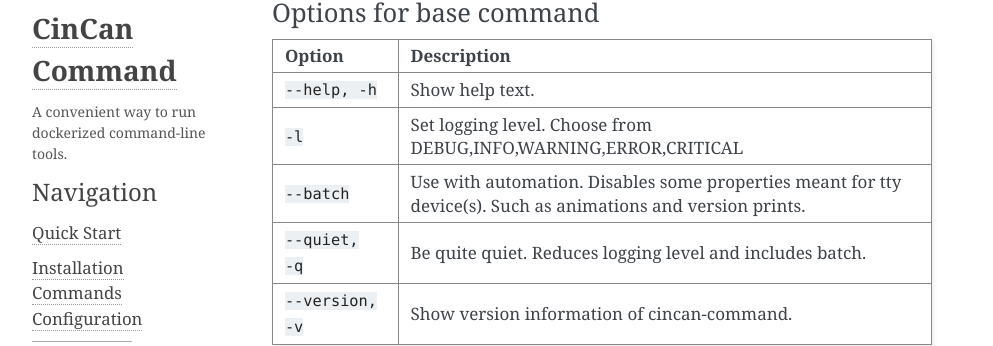
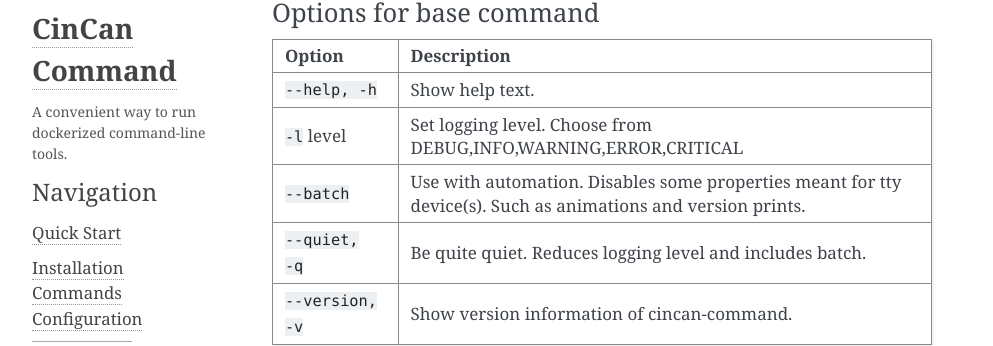
Before and after one commit to cincanproject/cincan-command, a Sphinx documentation site: the page built from docs/commands/cincan_base.rst, in a window 1280 px wide. Shown: the part 108-454 px from the top of the page, without its empty margins (148-1141 px from the left). Built offline with Sphinx 7.4.7, drawn with Linux system fonts in a browser that asks for light colours.

Commit message:
docs: placeholder for logging value

```diff
--- a/docs/commands/cincan_base.rst
+++ b/docs/commands/cincan_base.rst
@@ -12,7 +12,7 @@
 +==================================+==================================================================+
 | ``--help, -h``                   | Show help text.                                                  |
 +----------------------------------+------------------------------------------------------------------+
-| ``-l``                           | Set logging level. Choose from DEBUG,INFO,WARNING,ERROR,CRITICAL |
+| ``-l`` level                     | Set logging level. Choose from DEBUG,INFO,WARNING,ERROR,CRITICAL |
 +----------------------------------+------------------------------------------------------------------+
 | ``--batch``                      | Use with automation. Disables some properties meant for tty      |
 |                                  | device(s). Such as animations and version prints.                |
```
